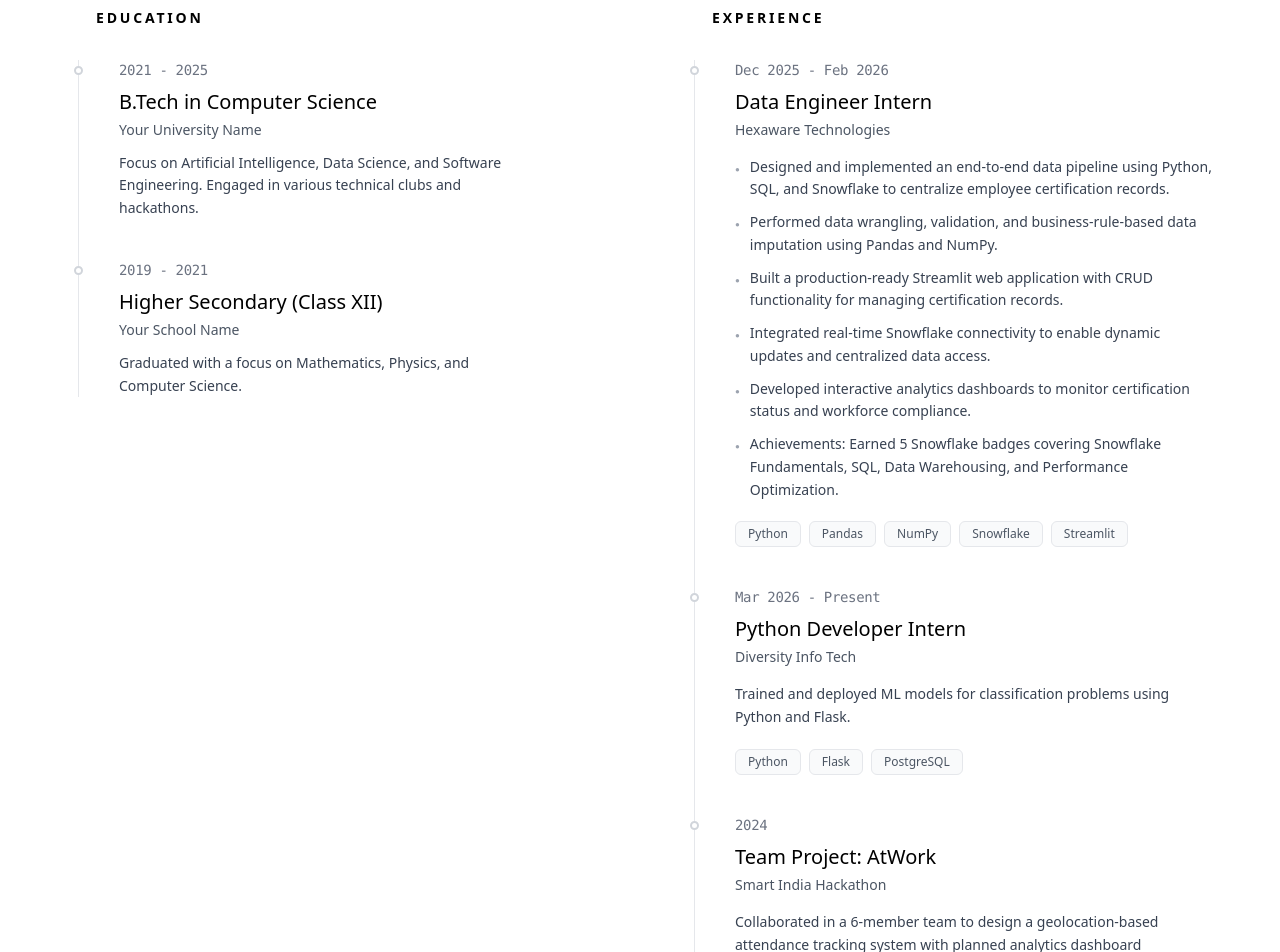
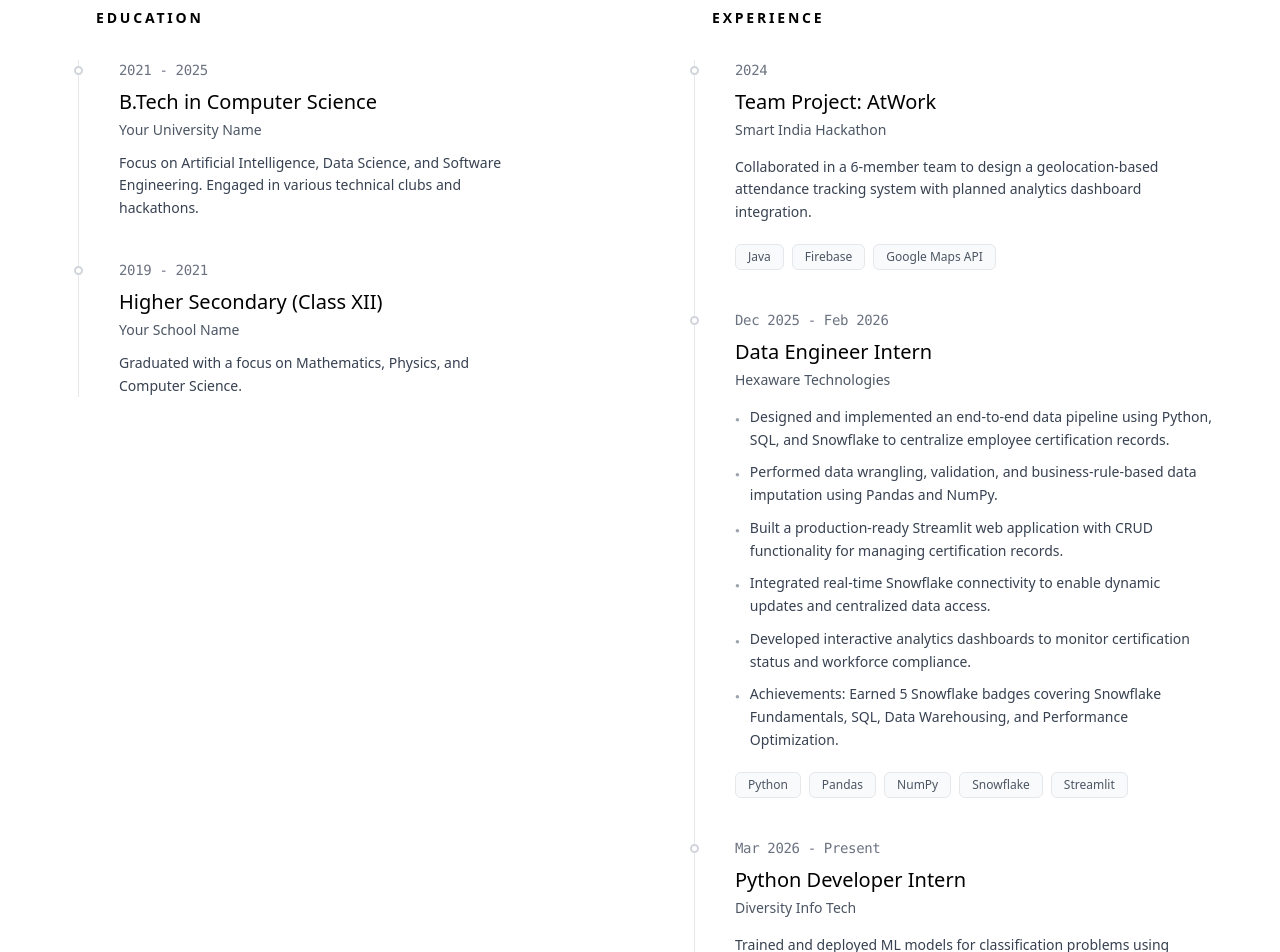
Before and after one commit to rustyonkeys/Portfolio_Website, a React (Vite) app: page / in a window 1280 px wide. Shown: the part 4020-4972 px from the top of the page. Built offline with nearby package versions, Linux system fonts and the light colour scheme; a web font is replaced by a local one.

Commit message:
arranged the experience section

```diff
--- a/src/components/section/Experience.jsx
+++ b/src/components/section/Experience.jsx
@@ -1,5 +1,12 @@
 export default function Experience() {
   const experiences = [
+    {
+      title: "Team Project: AtWork",
+      company: "Smart India Hackathon",
+      duration: "2024",
+      description: "Collaborated in a 6-member team to design a geolocation-based attendance tracking system with planned analytics dashboard integration.",
+      technologies: ["Java", "Firebase", "Google Maps API"]
+    },
     {
       title: "Data Engineer Intern",
       company: "Hexaware Technologies",
@@ -21,13 +28,7 @@
       description: "Trained and deployed ML models for classification problems using Python and Flask.",
       technologies: ["Python", "Flask", "PostgreSQL"]
     },
-    {
-      title: "Team Project: AtWork",
-      company: "Smart India Hackathon",
-      duration: "2024",
-      description: "Collaborated in a 6-member team to design a geolocation-based attendance tracking system with planned analytics dashboard integration.",
-      technologies: ["Java", "Firebase", "Google Maps API"]
-    },
+
   ];
 
   const education = [
```
